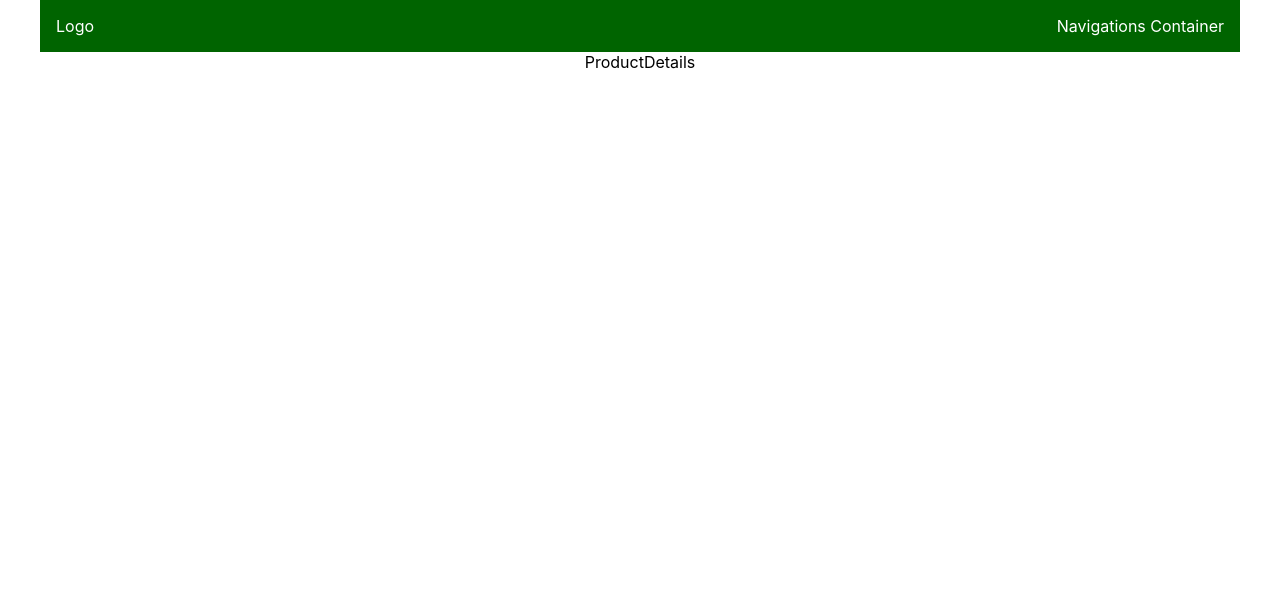
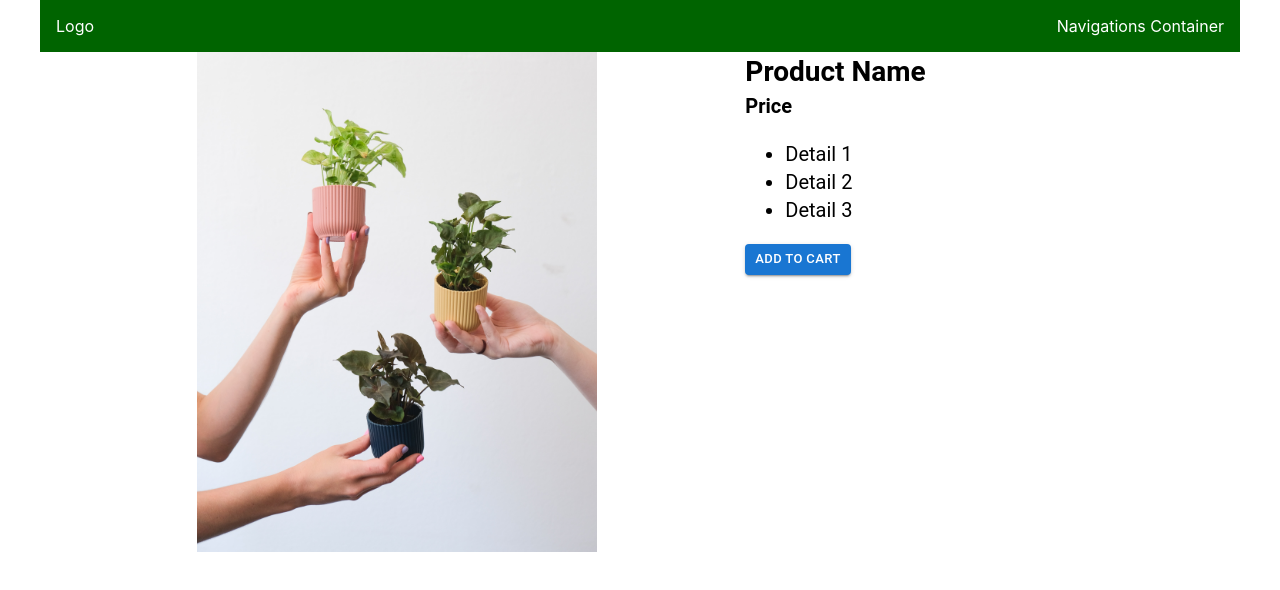
Before and after one commit to chingu-voyages/v41-bears-team-25, a React (Create React App) app in the folder client/: page /productdetails in a window 1280 px wide. Shown: the top 590 px of the page. Built offline with nearby package versions, Linux system fonts and the light colour scheme.

Commit message:
Setup product detail component

```diff
--- a/client/src/views/ProductDetails.jsx
+++ b/client/src/views/ProductDetails.jsx
@@ -1,7 +1,45 @@
+import { Container } from "@mui/material";
 import React from "react";
+import product1 from "../assets/images/Product1.jpg";
+import Box from "@mui/material/Box";
+import Paper from "@mui/material/Paper";
+import Grid from "@mui/material/Unstable_Grid2";
+import { Typography } from "@mui/material";
+import Button from "@mui/material/Button";
 
 const ProductDetails = () => {
-  return <div>ProductDetails</div>;
+  return (
+    <>
+      <Container>
+        <Grid container spacing={2}>
+          <Grid
+            md={7}
+            sx={{
+              display: "flex",
+              flexDirection: "column",
+              alignItems: "center",
+            }}
+          >
+            <img src={product1} alt="Multicolored pots" height="500" />
+          </Grid>
+          <Grid md={5}>
+            <Typography variant="h1">Product Name</Typography>
+            <Typography variant="h3">Price</Typography>
+            <Typography variant="h4">
+              <ul>
+                <li>Detail 1</li>
+                <li>Detail 2</li>
+                <li>Detail 3</li>
+              </ul>
+            </Typography>
+            <Button variant="contained" size="small">
+              Add To Cart
+            </Button>
+          </Grid>
+        </Grid>
+      </Container>
+    </>
+  );
 };
 
 export default ProductDetails;
```
Also changed, not shown: client/src/assets/images/Product1.jpg (added).
